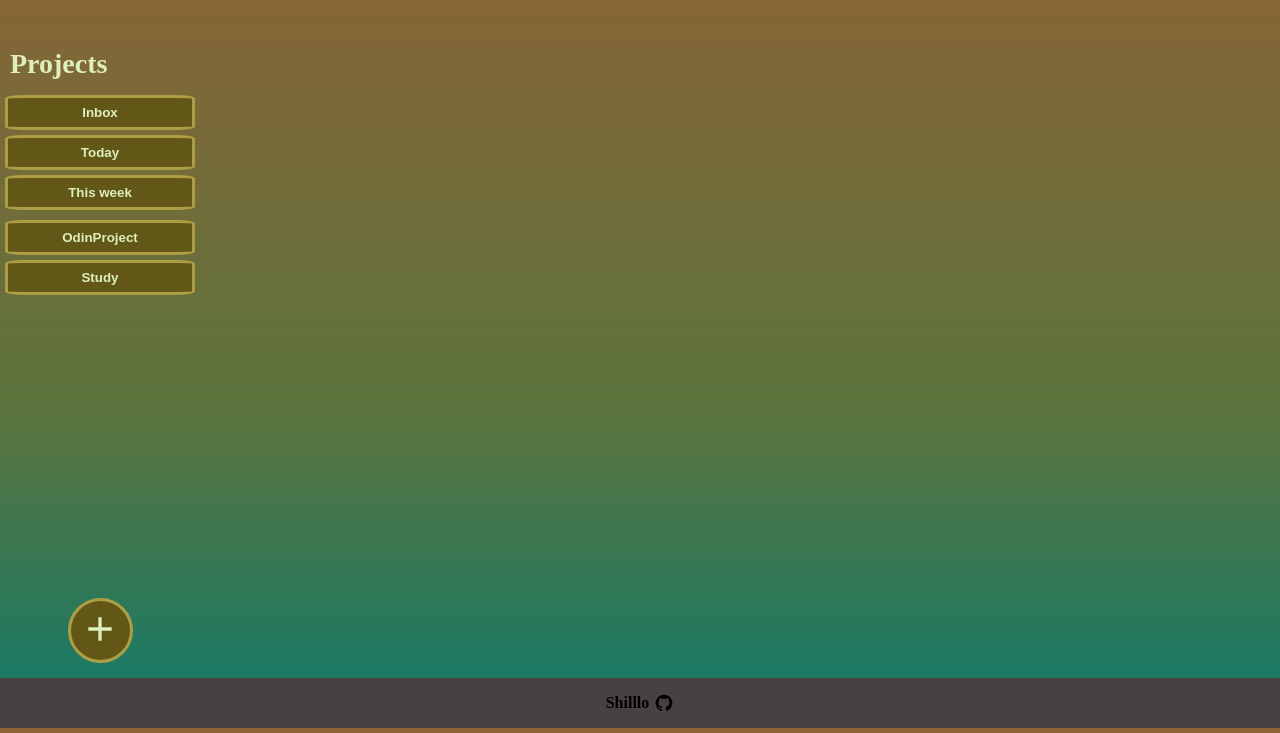
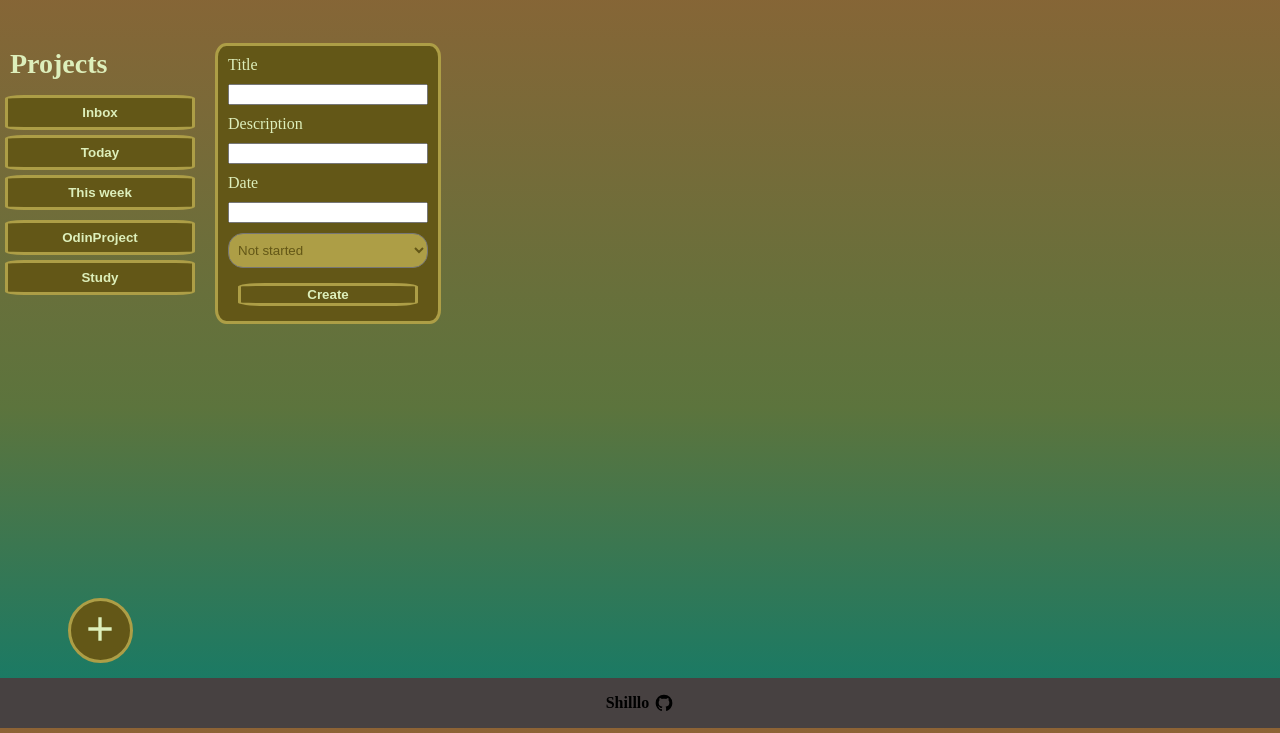
Before and after one commit to Shilllo/TodoList, a website built with webpack: page src/index.html in a window 1280 px wide. Shown: the part 72-805 px from the top of the page. Built offline with nearby package versions, Linux system fonts and the light colour scheme.

Commit message:
index.html: add form in #content; style.css: styled form

```diff
--- a/src/showProject.js
+++ b/src/Project.js
@@ -1,6 +1,9 @@
 function showProject(storage) {
     let content = document.querySelector('#content')
-    content.innerText = ""
+
+    const childElements = content.querySelectorAll(':scope > :not(:first-child)');
+
+    childElements.forEach(child => child.remove());
 
     for (let i = 0; i < storage.length; i++) {
         let block = document.createElement('div')
--- a/src/index.html
+++ b/src/index.html
@@ -27,6 +27,23 @@
     </div>
 
     <div id="content">
+        <form id="todoForm" method="GET">
+            <label for="title">Title</label>
+            <input type="text" id="title">
+            <label for="description">Description</label>
+            <input type="text" id="description">
+            <label for="date">Date</label>
+            <input type="text" id="date">
+            <select class="status">
+                <option value="notStarted">Not started</option>
+                <option value="inProgress">In progress</option>
+                <option value="done">Done</option>
+            </select>
+
+            <div class="buttons">
+                <button type="button">Create</button>
+            </div>
+        </form>
         <div class="block">
             <div class="title">Лекарства</div>
             <div class="description">Выпить витамины перед сном</div>
--- a/src/storage.js
+++ b/src/storage.js
@@ -1,9 +1,10 @@
-import { showProject } from "./showProject"
+import { showProject } from "./Project"
 
 class Storage {
     constructor() {
         if (localStorage.getItem('Storage')) {
             this.storage = JSON.parse(localStorage.getItem('Storage'))
+            showProject(this.storage['Inbox'])
         } else {
             this.storage = {
                 'Inbox': [],
--- a/src/style.css
+++ b/src/style.css
@@ -111,10 +111,9 @@ footer > div > svg {
     gap: 10px;
     padding: 15px;
     flex-wrap: wrap;
-    justify-content: center;
 }
 
-.block {
+.block, #todoForm {
     width: 200px;
     height: 250px;
     background-color: rgb(99, 87, 23);
@@ -161,3 +160,21 @@ footer > div > svg {
     border-radius: 15px;
     padding: 5px
   }
+
+#todoForm > label {
+    color: #DDEFBB;
+}
+
+#todoForm > .buttons > button {
+    background-color: rgb(99, 87, 23);
+    border-radius: 15%;
+    color: #DDEFBB;
+    border: 3px solid rgb(173, 158, 70);
+    font-weight: bold;
+    width: 180px;
+}
+
+#todoForm > .buttons > button:hover {
+    border: 3px solid rgb(99, 87, 23);
+    background-color: rgb(173, 158, 70);
+}
```
Also changed, not shown: src/index.js (line endings or trailing spaces).
